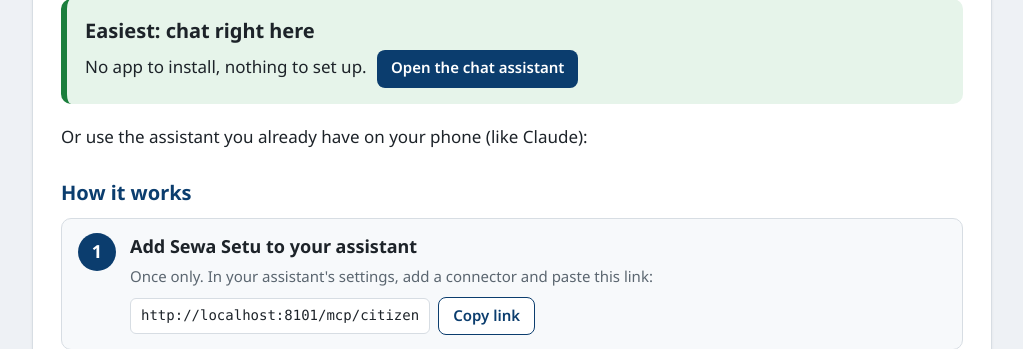
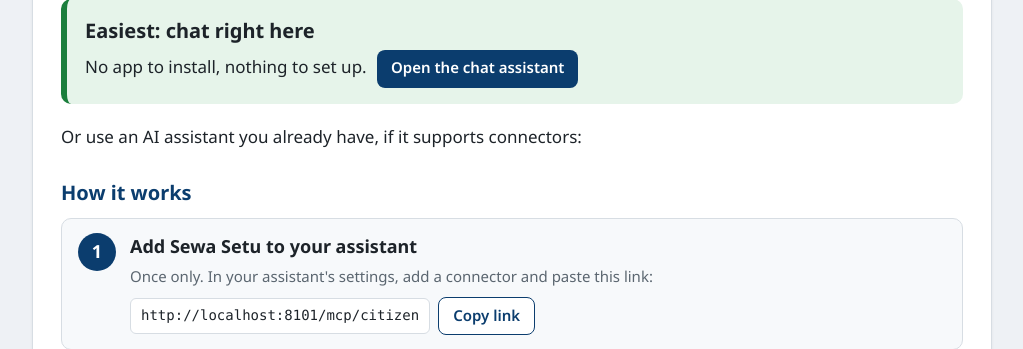
Before and after one commit to starkhushi/sewasetu-assistant, a Flask app: page /agents in a window 1280 px wide. Shown: the part 320-669 px from the top of the page, without its empty margins (128-1151 px from the left). Run offline with Flask 2, Linux system fonts and the light colour scheme; some libraries are stand-ins or nearby versions.

Commit message:
Make the assistant pages client-neutral: drop the Claude Code-specific steps

```diff
--- a/app/templates/agents.html
+++ b/app/templates/agents.html
@@ -34,7 +34,7 @@
   <b class="big">Easiest: chat right here</b>
   No app to install, nothing to set up. <a class="btn btn-sm inline" href="/assistant" style="margin-left:6px">Open the chat assistant</a>
 </div>
-<p>Or use the assistant you already have on your phone (like Claude):</p>
+<p>Or use an AI assistant you already have, if it supports connectors:</p>
 
 <h3>How it works</h3>
 <ol class="steps3">
@@ -110,14 +110,9 @@
     <tr><th>Citizen MCP endpoint</th><td><code>{{ citizen_url }}</code></td></tr>
     <tr><th>Officer MCP endpoint</th><td><code>{{ officer_url }}</code></td></tr>
   </table>
-  <p class="note" style="margin-top:14px">From Claude Code:</p>
-  <div class="copy">
-<pre class="code" id="cmd">claude mcp add --transport http sewasetu-citizen {{ citizen_url }}
-claude mcp add --transport http sewasetu-officer {{ officer_url }}</pre>
-  <button type="button" onclick="copyText('cmd', this)">Copy</button>
-  </div>
-  <p class="note">Then run <code>/mcp</code>, pick the server and choose Authenticate. How I tested
-  this: <a href="/eval-dashboard">evaluation dashboard</a>.</p>
+  <p class="note" style="margin-top:14px">In any assistant that supports MCP: add the endpoint as a
+  remote MCP server (streamable HTTP), then sign in when it asks; this portal's sign-in page opens in
+  the browser. How I tested this: <a href="/eval-dashboard">evaluation dashboard</a>.</p>
 </details>
 
 <script>
--- a/app/templates/eval_dashboard.html
+++ b/app/templates/eval_dashboard.html
@@ -32,8 +32,7 @@
 <p class="note">The evals found three real problems, and I changed the portal because of each of them:
 Gemma promising an upload link it never made, Gemma inventing a government-looking link, and an
 under-60 applicant being taken all the way to the document step. The notes under each person say what
-happened. The runner can also drive Claude Code (<code>ASSISTANT=claude</code>), which is what the
-assessors use.</p>
+happened.</p>
 
 <div class="grid" style="margin:16px 0">
   <div class="stat"><div class="n">{{ passed }} / {{ total }}</div><div class="l">personas passed</div></div>
```
